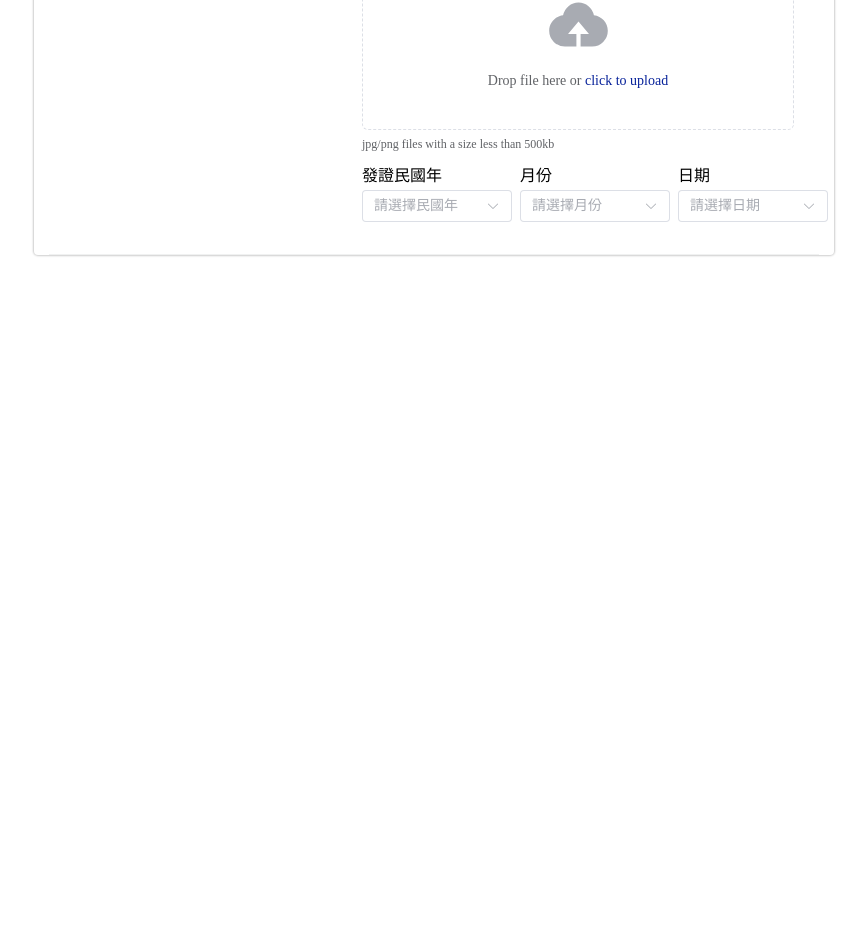
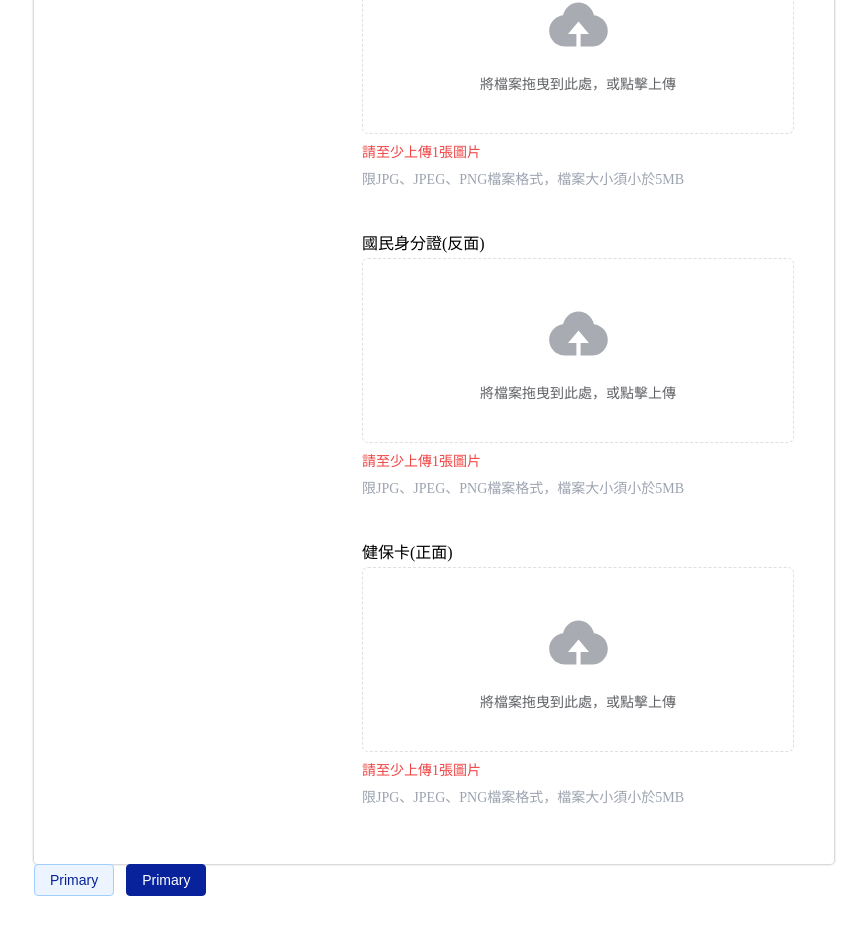
Before and after one commit to Gashapon-Team/site-frontend-vue-element-plus, a Vue app: page /handlers/KYCvarify in a window 1280 px wide. Shown: the part 1020-1948 px from the top of the page, without its empty margins (206-1073 px from the left). Before the commit the page ends 1291 px from the top, so only its background shows below. Built offline with nearby package versions, Linux system fonts and the light colour scheme.

Commit message:
fix: fix component name and remove error component

```diff
--- a/src/components/input/uploadInput.vue
+++ b/src/components/input/uploadInput.vue
@@ -1,5 +1,5 @@
 <template>
-  <div class="custom_upload_input">
+  <div class="custom_upload_input" :class="classes">
     <div class="mb-1">{{ label }}</div>
 
     <div class="upload_container">
@@ -22,9 +22,10 @@
         v-model="fileList"
         >
         <el-icon class="el-icon--upload"><upload-filled /></el-icon>
-        <div class="el-upload__text">Drop file here or <em>click to upload</em></div>
+        <div class="el-upload__text"> {{placeholder}}</div>
         <template #tip>
-          <div class="el-upload__tip">jpg/png files with a size less than 500kb</div>
+          <div class="el-upload__tip alert">{{ alert }}</div>
+          <div class="el-upload__tip tips">{{ tips }}</div>
         </template>
       </el-upload>
       <img v-if="fileContent" :src="fileContent" alt="Preview Uploaded Image" class="file-preview" />
@@ -34,7 +35,7 @@
 </template>
 
 <script setup>
-import { defineProps, ref } from 'vue'
+import { defineProps, defineEmits, ref } from 'vue'
 import { UploadFilled } from '@element-plus/icons-vue'
 const props = defineProps({
   label: {
@@ -52,11 +53,20 @@ const props = defineProps({
   classes: {
     type: String,
     default: ''
+  },
+  alert: {
+    type: String,
+    default: ''
+  },
+  variable_name: {
+    type: String,
+    default: 'file'
   }
 })
 
 const fileContent = ref('')
 const fileList = ref([])
+const emit = defineEmits(['getFileList'])
 
 function handleImport(file, fileList) {
   // console.log('handleImprt', 'file', file, 'fileList', fileList)
@@ -64,26 +74,13 @@ function handleImport(file, fileList) {
   reader.readAsDataURL(file.raw)
   reader.onloadend = async function (e) {
     fileContent.value = e.target.result
-    // console.log('fileList.value', fileList)
+    emit('getFileList','file_id_card',file,  e.target.result)
   }
 }
 function removePreview(){
   fileContent.value = '';
 }
 
-// function handleSuccess(response, file, fileList){
-//   // 上傳成功後的處理
-//   console.log('response', response)
-//   console.log('file'. file);
-//   console.log('fileList', fileList)
-// };
-// const handleRemove = (file, fileList) => {
-//   // 移除已上傳的檔案
-//   const index = fileList.indexOf(file);
-//   if (index !== -1) {
-//     fileList.splice(index, 1);
-//   }
-// };
 </script>
 
 <style lang="scss" scoped>
@@ -110,5 +107,13 @@ function removePreview(){
           background: white;
         }
     }
+    .tips {
+        font-size: 14px;
+        color: $default_color_grey;
+      }
+    .alert {
+      font-size: 14px;
+      color: $alert_color;
+    }
 }
 </style>
--- a/src/style/_variable.scss
+++ b/src/style/_variable.scss
@@ -3,3 +3,4 @@ $blue:#07229a;
 $mainBG: #3B82F6;
 $default_color_grey: #9ca3af;
 $border_color: #f0f1f1;
+$alert_color: #ef4444;
--- a/src/views/handlers/KYCvarify.vue
+++ b/src/views/handlers/KYCvarify.vue
@@ -15,27 +15,27 @@
               <p>這裡顯示說明文字</p>
             </div>
             <div class="content">
-              <DefaultInput
+              <DefaultCustomInput
                 :label="'中文姓名'"
                 :placeholder="'您的中文姓名'"
                 :tips="'We\'ll never share yourt email with anyone else.'"
                 :classes="'input--md'"
-              ></DefaultInput>
+              ></DefaultCustomInput>
 
               <div class="d-flex">
-                <DefaultInput
+                <DefaultCustomInput
                   :label="'英文名字'"
                   :placeholder="'First Name'"
                   :tips="'與護照相同的英文名字'"
                   :classes="'input--sm mr-4'"
-                ></DefaultInput>
+                ></DefaultCustomInput>
 
-                <DefaultInput
+                <DefaultCustomInput
                   :label="'英文姓氏'"
                   :placeholder="'First Name'"
                   :tips="'與護照相同的英文名字'"
                   :classes="'input--sm'"
-                ></DefaultInput>
+                ></DefaultCustomInput>
               </div>
 
               <DatePickerInput
@@ -56,12 +56,12 @@
               <p>這裡顯示說明文字</p>
             </div>
             <div class="content">
-              <DefaultInput
+              <DefaultCustomInput
                 :label="'身分證字號'"
                 :placeholder="'身分證字號10碼'"
                 :tips="'1碼英文+9碼數字'"
                 :classes="'input--md'"
-              ></DefaultInput>
+              ></DefaultCustomInput>
 
               <div class="d-flex">
                 <SelectInput
@@ -109,55 +109,81 @@
             </div>
             <div class="content">
               <UploadInput
-              :label="'身分證字號'"
-                :placeholder="'身分證字號10碼'"
-                :tips="'1碼英文+9碼數字'"
-                :classes="'input--md'"></UploadInput>
-              <!-- <DefaultInput
-                :label="'身分證字號'"
-                :placeholder="'身分證字號10碼'"
-                :tips="'1碼英文+9碼數字'"
-                :classes="'input--md'"
-              ></DefaultInput> -->
-
-              <div class="d-flex">
-                <SelectInput
-                  :label="'發證民國年'"
-                  :placeholder="'請選擇民國年'"
-                  :classes="'input--xs'"
-                ></SelectInput>
-
-                <SelectInput
-                  :label="'月份'"
-                  :placeholder="'請選擇月份'"
-                  :classes="'input--xs'"
-                ></SelectInput>
-
-                <SelectInput
-                  :label="'日期'"
-                  :placeholder="'請選擇日期'"
-                  :classes="'input--xs'"
-                ></SelectInput>
-              </div>
+                :label="'國民身分證(正面)'"
+                :tips="'限JPG、JPEG、PNG檔案格式，檔案大小須小於5MB'"
+                :classes="'mb-8'"
+                :placeholder="'將檔案拖曳到此處，或點擊上傳'"
+                :alert="'請至少上傳1張圖片'"
+                @getFileList="getIDCardFile"
+                >
+              </UploadInput>
+              <UploadInput
+                :label="'國民身分證(反面)'"
+                :tips="'限JPG、JPEG、PNG檔案格式，檔案大小須小於5MB'"
+                :classes="'mb-8'"
+                :placeholder="'將檔案拖曳到此處，或點擊上傳'"
+                :alert="'請至少上傳1張圖片'"
+                @getFileList="getIDBackCardFile"
+                >
+              </UploadInput>
+              <UploadInput
+                :label="'健保卡(正面)'"
+                :tips="'限JPG、JPEG、PNG檔案格式，檔案大小須小於5MB'"
+                :classes="'mb-8'"
+                :placeholder="'將檔案拖曳到此處，或點擊上傳'"
+                :alert="'請至少上傳1張圖片'"
+                @getFileList="getHealthCardFileList"
+                >
+              </UploadInput>
             </div>
           </div>
-          <div class="line line--full"></div>
 
         </div>
       </div>
+      <el-row class="mb-4">
+        <el-button type="primary" plain>Primary</el-button>
+        <el-button type="primary">Primary</el-button>
+      </el-row>
     </div>
   </div>
 </template>
 <script setup>
 import Progressbar from '../../components/progressbar/Progressbar.vue'
-import DefaultInput from '../../components/input/defaultInput.vue'
+import DefaultCustomInput from '../../components/input/defaultCustomInput.vue'
 import DatePickerInput from '../../components/input/datepickerInput.vue'
 import SelectInput from '../../components/input/selectInput.vue'
 import UploadInput from '../../components/input/uploadInput.vue'
 
-import { defineComponent, ref } from 'vue'
+import { defineComponent, reactive } from 'vue'
 
-defineComponent({ Progressbar, DefaultInput, DatePickerInput, SelectInput, UploadInput })
+const file_id_card=reactive({
+  file_data: {},
+  file: ''
+})
+const file_id_card_back=reactive({
+  file_data: {},
+  file: ''
+})
+const file_health_card=reactive({
+  file_data: {},
+  file: ''
+})
+
+defineComponent({ Progressbar, DefaultCustomInput, DatePickerInput, SelectInput, UploadInput })
+
+function getIDCardFile(file_data, file){
+  file_id_card.file_data=file_data
+  file_id_card.file=file
+}
+function getIDBackCardFile(file_data, file){
+  file_id_card_back.file_data=file_data
+  file_id_card_back.file=file
+}
+function getHealthCardFileList(file_data, file){
+  file_health_card.file_data=file_data
+  file_health_card.file=file
+}
+
 </script>
 <style lang="scss" scoped>
 @import '../../style/main.scss';
--- a/src/views/varifyName.vue
+++ b/src/views/varifyName.vue
@@ -28,12 +28,9 @@
         </div>
     </div>
 
-    <KYCHandlePage/>
-
   </div>
 </template>
 <script setup>
-import KYCHandlePage from './handlers/KYCvarify.vue'
 import { useRouter } from 'vue-router';
 
 const router = useRouter();
```
Also changed, not shown: src/components/input/defaultCustomInput.vue (renamed from src/components/input/defaultInput.vue).
